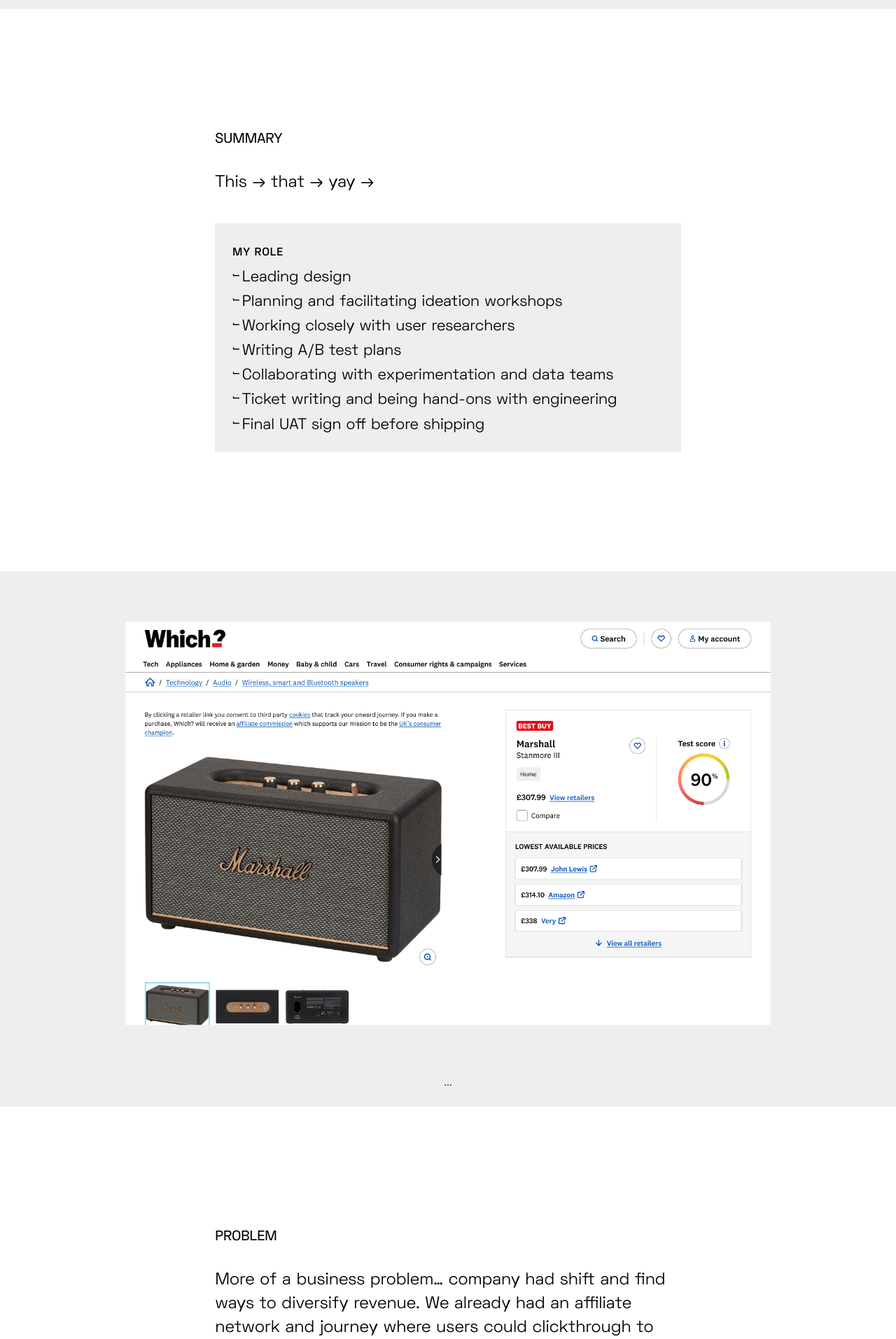
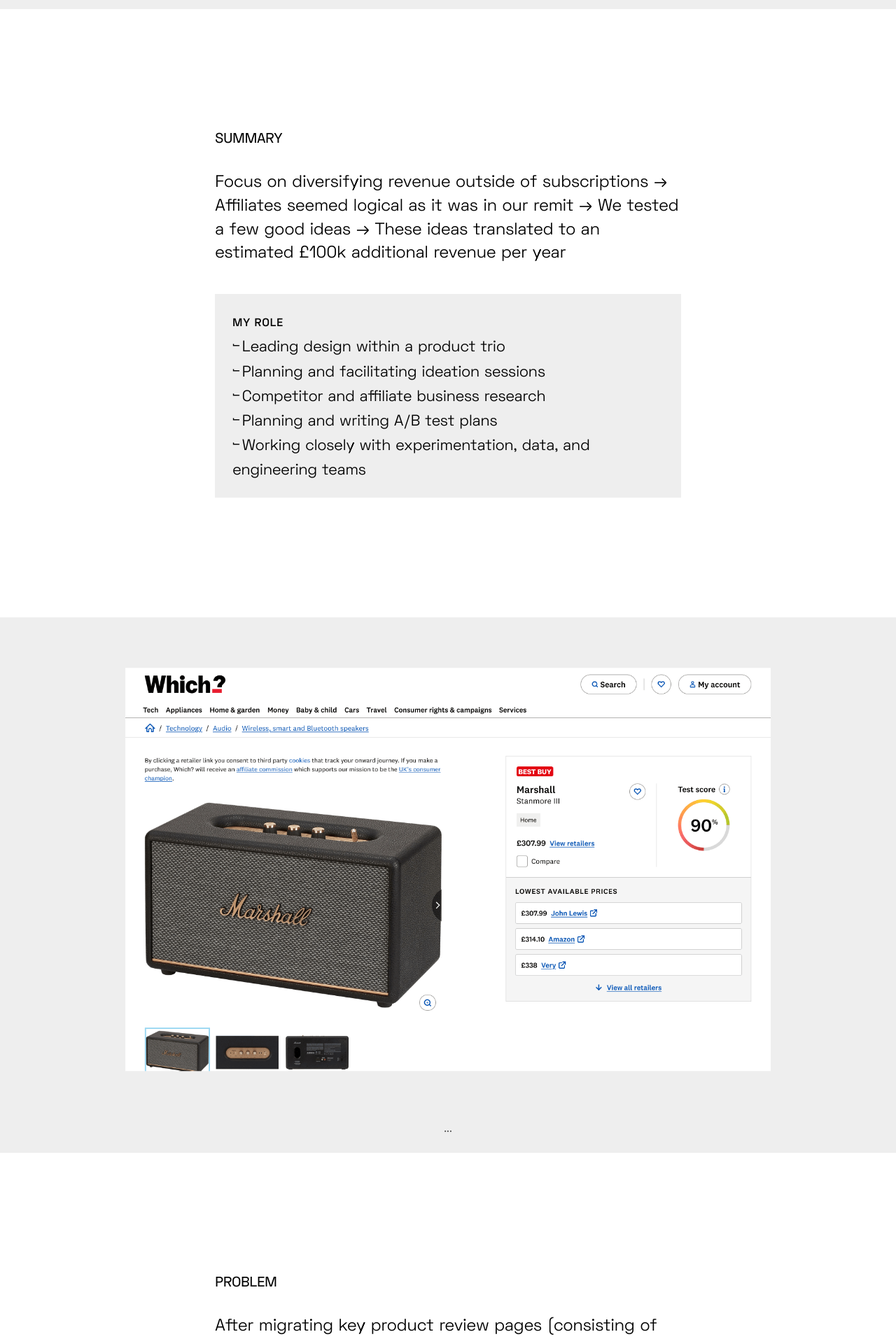
Before and after one commit to bhbale/baleywalla, a Jekyll site: the page built from _posts/2025-03-17-which-affiliates.markdown, in a window 1280 px wide. Shown: the part 1507-3420 px from the top of the page at 70% size. Built offline with Jekyll 4.4.1, drawn with Linux system fonts in a browser that asks for light colours; some of the changed text lies outside the part shown.

Commit message:
updates to affiliates post

```diff
--- a/_posts/2025-03-17-which-affiliates.markdown
+++ b/_posts/2025-03-17-which-affiliates.markdown
@@ -17,16 +17,14 @@
 
 ### Summary
 
-This → that → yay →
+Focus on diversifying revenue outside of subscriptions → Affiliates seemed logical as it was in our remit → We tested a few good ideas → These ideas translated to an estimated £100k additional revenue per year
 
 - My role
-- Leading design
-- Planning and facilitating ideation workshops
-- Working closely with user researchers
-- Writing A/B test plans
-- Collaborating with experimentation and data teams
-- Ticket writing and being hand-ons with engineering
-- Final UAT sign off before shipping
+- Leading design within a product trio
+- Planning and facilitating ideation sessions
+- Competitor and affiliate business research
+- Planning and writing A/B test plans
+- Working closely with experimentation, data, and engineering teams
 
 <figure>
     <img src="/uploads/which-affiliates-2.png" alt="blah blah">
@@ -35,7 +33,9 @@
 
 ### Problem
 
-More of a business problem... company had shift and find ways to diversify revenue. We already had an affiliate network and journey where users could clickthrough to retailers. Let's optimise this to increase affiliate revenue that supports or main revenue driver, subscriptions.
+After migrating key product review pages (consisting of listing, product, and compare templates), we could finally look to improve these pages for our users. At the time, the problem within the business was that subscriptions were dwindling and we coudn't rely on subscriptions alone.
+
+As a squad, we looked to focus on affiliates to diversify revenue for the business. We just migrated ‘where to buy’ components on these key pages but not much had changed which put us in a good position to explore opportunities to optimise the affiliate journey and how we presented retailer links to users.
 
 <figure>
     <img src="/uploads/which-affiliates-2.png" alt="blah blah">
@@ -66,7 +66,7 @@
 
 ### Iterative approach
 
-Lots from an ideation workshop where we got everyone to show an example of how others are doing a good job of affiliate links.
+Lorem
 
 <figure>
     <img src="/uploads/which-affiliates-2.png" alt="blah blah">
@@ -75,7 +75,7 @@
 
 ### Impact
 
-Lots from an ideation workshop where we got everyone to show an example of how others are doing a good job of affiliate links.
+Lorem
 
 <figure>
     <img src="/uploads/which-affiliates-2.png" alt="blah blah">
@@ -84,7 +84,7 @@
 
 ### Reflections / next steps / the end
 
-Lots from an ideation workshop where we got everyone to show an example of how others are doing a good job of affiliate links.
+Lorem
 
 <figure>
     <img src="/uploads/which-affiliates-2.png" alt="blah blah">
```
Also changed, not shown: _uploads/which-affiliates-2.png.
